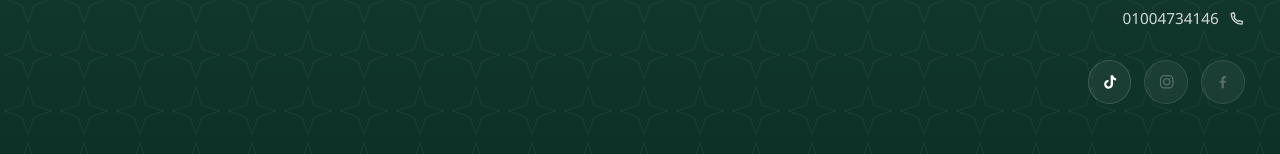
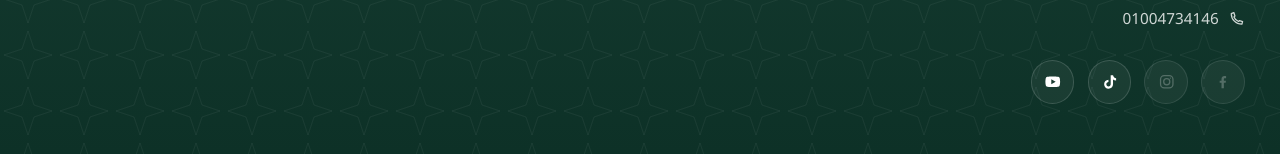
Before and after one commit to makkah439/haj, a Next.js app: page /makkah in a window 1280 px wide. Shown: the part 2160-2314 px from the top of the page. Built offline with nearby package versions, Linux system fonts and the light colour scheme.

Commit message:
Add YouTube channel link

```diff
--- a/src/components/Footer.tsx
+++ b/src/components/Footer.tsx
@@ -13,6 +13,7 @@ import {
   FacebookIcon,
   InstagramIcon,
   TiktokIcon,
+  YoutubeIcon,
 } from "@/components/SocialIcons";
 import TrackedLink from "@/components/TrackedLink";
 
@@ -66,6 +67,12 @@ const socialItems = [
     href: siteConfig.socialLinks.tiktok,
     label: "صفحتنا على تيك توك",
     Icon: TiktokIcon,
+  },
+  {
+    key: "youtube",
+    href: siteConfig.socialLinks.youtube,
+    label: "قناتنا على يوتيوب",
+    Icon: YoutubeIcon,
   },
 ];
 
--- a/src/components/SocialIcons.tsx
+++ b/src/components/SocialIcons.tsx
@@ -25,3 +25,11 @@ export function TiktokIcon({ className }: IconProps) {
     </svg>
   );
 }
+
+export function YoutubeIcon({ className }: IconProps) {
+  return (
+    <svg xmlns="http://www.w3.org/2000/svg" viewBox="0 0 24 24" fill="currentColor" className={className}>
+      <path d="M21.6 7.2a2.9 2.9 0 0 0-2.04-2.05C17.76 4.65 12 4.65 12 4.65s-5.76 0-7.56.5A2.9 2.9 0 0 0 2.4 7.2 30 30 0 0 0 1.9 12a30 30 0 0 0 .5 4.8 2.9 2.9 0 0 0 2.04 2.05c1.8.5 7.56.5 7.56.5s5.76 0 7.56-.5a2.9 2.9 0 0 0 2.04-2.05 30 30 0 0 0 .5-4.8 30 30 0 0 0-.5-4.8ZM10 15.5v-7l6 3.5-6 3.5Z" />
+    </svg>
+  );
+}
--- a/src/lib/site-config.ts
+++ b/src/lib/site-config.ts
@@ -23,7 +23,7 @@ export const siteConfig = {
     instagram: "",
     tiktok: "https://www.tiktok.com/@hawadhaj",
     twitter: "",
-    youtube: "",
+    youtube: "https://www.youtube.com/@hassanawadm",
   },
   businessHours: "",
   defaultWhatsAppMessage:
```
